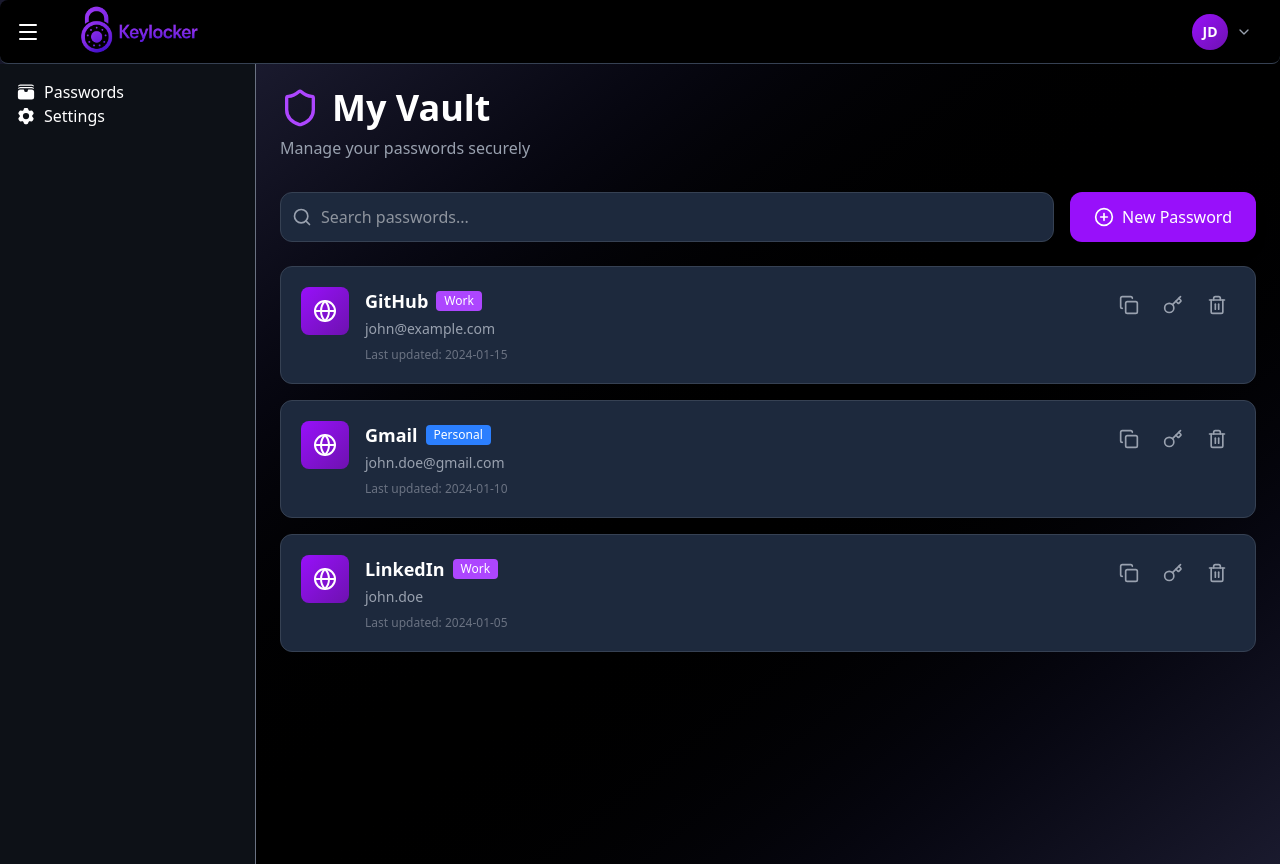
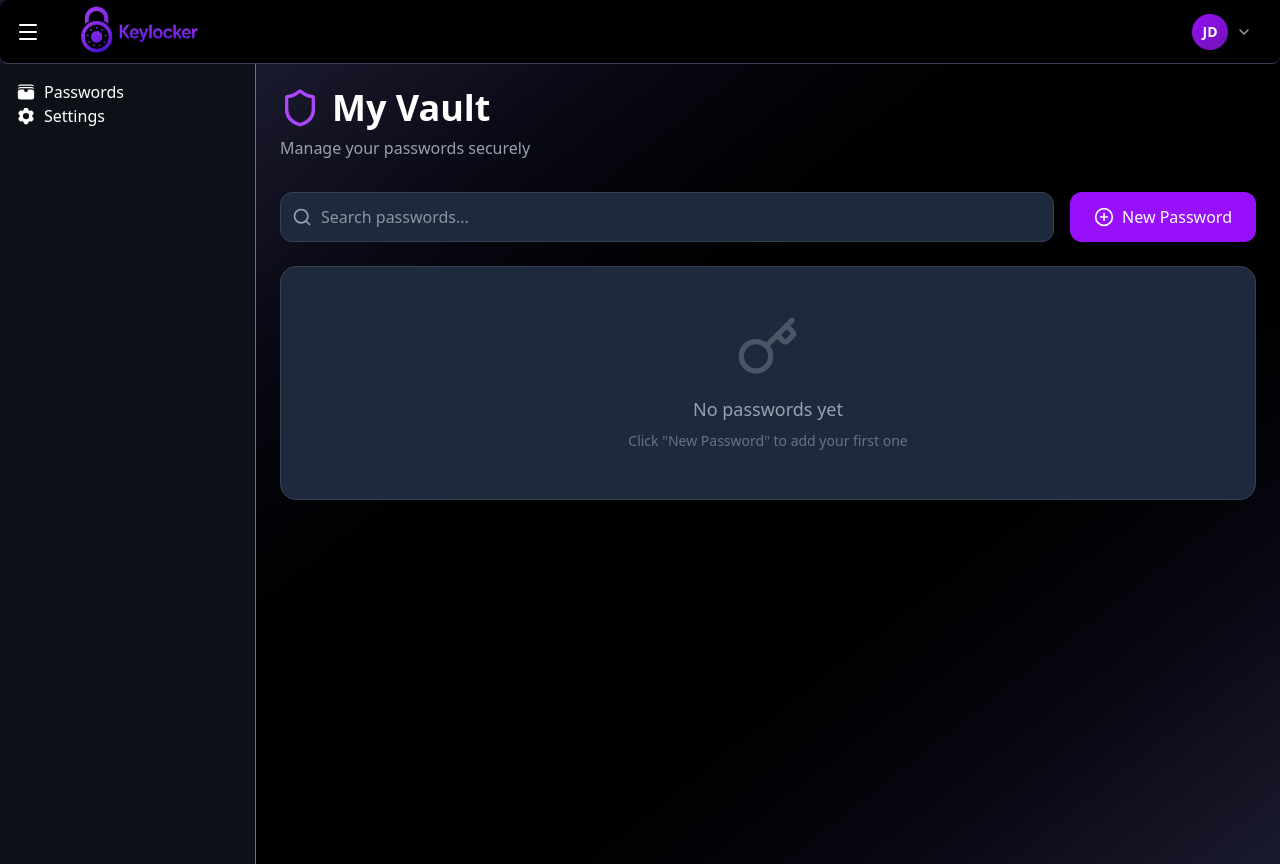
Before and after one commit to JacobH123/KeyLocker-Web, a React (Vite) app in the folder frontend/: page /passwords in a window 1280 px wide. Built offline with nearby package versions, Linux system fonts and the light colour scheme.

Commit message:
Removed example passwords

```diff
--- a/frontend/src/components/Vault.jsx
+++ b/frontend/src/components/Vault.jsx
@@ -58,11 +58,8 @@
 };
 
 export default function Vault() {
-  const [passwords, setPasswords] = useState([
-    { id: 1, site: 'GitHub', username: 'john@example.com', password: 'MySecurePass123!', category: 'Work', lastUpdated: '2024-01-15' },
-    { id: 2, site: 'Gmail', username: 'john.doe@gmail.com', password: 'Gmail2024$ecure', category: 'Personal', lastUpdated: '2024-01-10' },
-    { id: 3, site: 'LinkedIn', username: 'john.doe', password: 'LinkedPass456#', category: 'Work', lastUpdated: '2024-01-05' }
-  ]);
+  const [passwords, setPasswords] = useState([]);
+
   const [showNewForm, setShowNewForm] = useState(false);
   const [searchQuery, setSearchQuery] = useState('');
   const [showPassword, setShowPassword] = useState(false);
```
